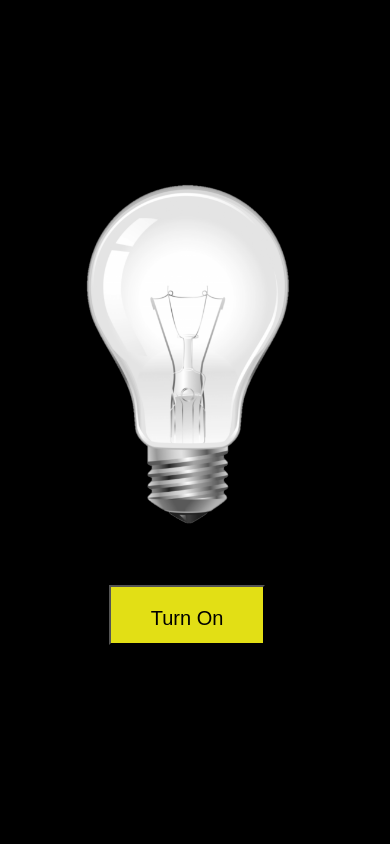
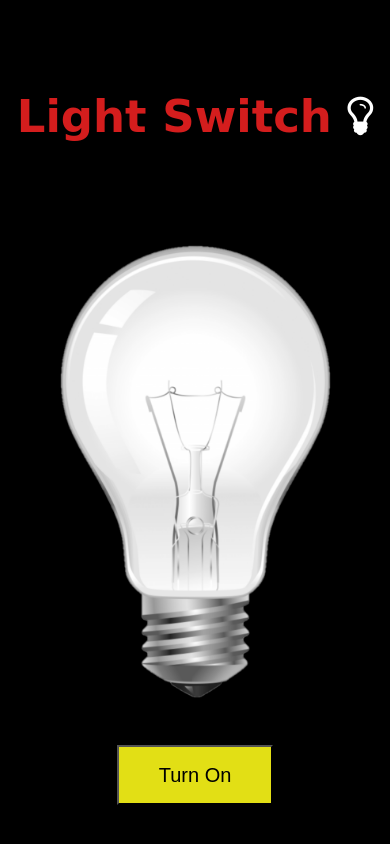
Before and after one commit to Imlalitbishtt/Light-Switch, a plain HTML site: page index.html in a window 390 px wide. Drawn offline with Linux system fonts and the light colour scheme; a web font is replaced by a local one.

Commit message:
Add files via upload

```diff
--- a/index.html
+++ b/index.html
@@ -5,49 +5,67 @@
     <meta http-equiv="X-UA-Compatible" content="IE=edge">
     <meta name="viewport" content="width=device-width, initial-scale=1.0">
     <title>Light Switch</title>
+    <link rel="stylesheet" href="https://stackpath.bootstrapcdn.com/font-awesome/4.7.0/css/font-awesome.min.css">
+    <link href="https://fonts.googleapis.com/css2?family=Syne+Mono&display=swap" rel="stylesheet">
+
     <style>
         *{
             background-color: black;
 
         }
-        .bulbOff{
-            margin-top: 100px;
-            margin-left: 579px;
+        .img{
+            display: block;
+            text-align: center;
         }
         button{
-            width: 80px;
+            width: 100px;
             height: 40px;
+            font-size: 20px;
             background-color: rgb(226, 161, 21);
-            margin-left: 660px;
+        }
+        .text{
+            color: rgb(212, 29, 29);
+            text-align: center;
+            font-weight: bold;
+            font-size: 45px;
+            font-family: 'Syne Mono', monospace;
         }
 
         @media only screen and (max-width: 600px)
         {
             *{
-                padding: 20px;
                 box-sizing: border-box;
                 flex-basis: 100%;
             }
             .bulbOff{
-                width: 265px;
-                margin-left: 7px;
-                margin-right: 19px;
+                width: 300px;
+                margin-top: 50px;
             }
             button{
                 margin: 20px;
                 width: 156px;
                 height: 60px;
                 background-color: rgb(226, 223, 21);
-                margin-left: 61px;
                 font-size: 20px;
                 color: black;
                 }
+            .text{
+                margin-top: 90px;
+                font-family: 'Comforter Brush', cursive;
+            }
+            .text i{
+                    color: white;
+            }
         }
     </style>
 </head>
 <body>
-    <img src="BulbOff.png" width="250px" class="bulbOff" id="bulb"> <br>
-    <button id="lightSwitch">Turn On</button>
+    <h1 class="text">Light Switch <i class="fa fa-lightbulb-o" aria-hidden="true"></i></h1>
+    <div class="img">
+        <img src="BulbOff.png" width="250px" class="bulbOff" id="bulb">
+        <br>
+        <button id="lightSwitch">Turn On</button>
+    </div>
 
     <script>
         let btn = document.getElementById('lightSwitch')
```
